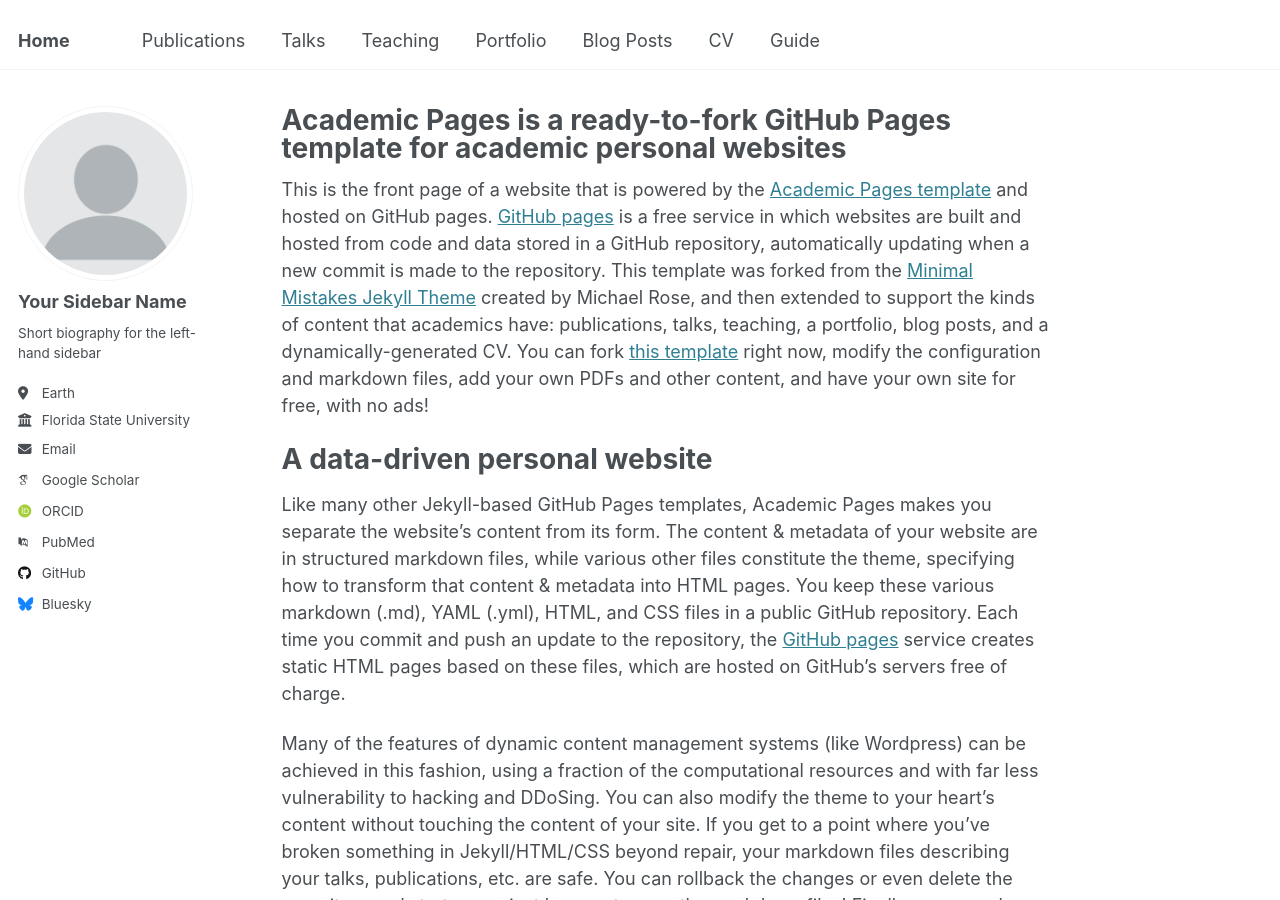
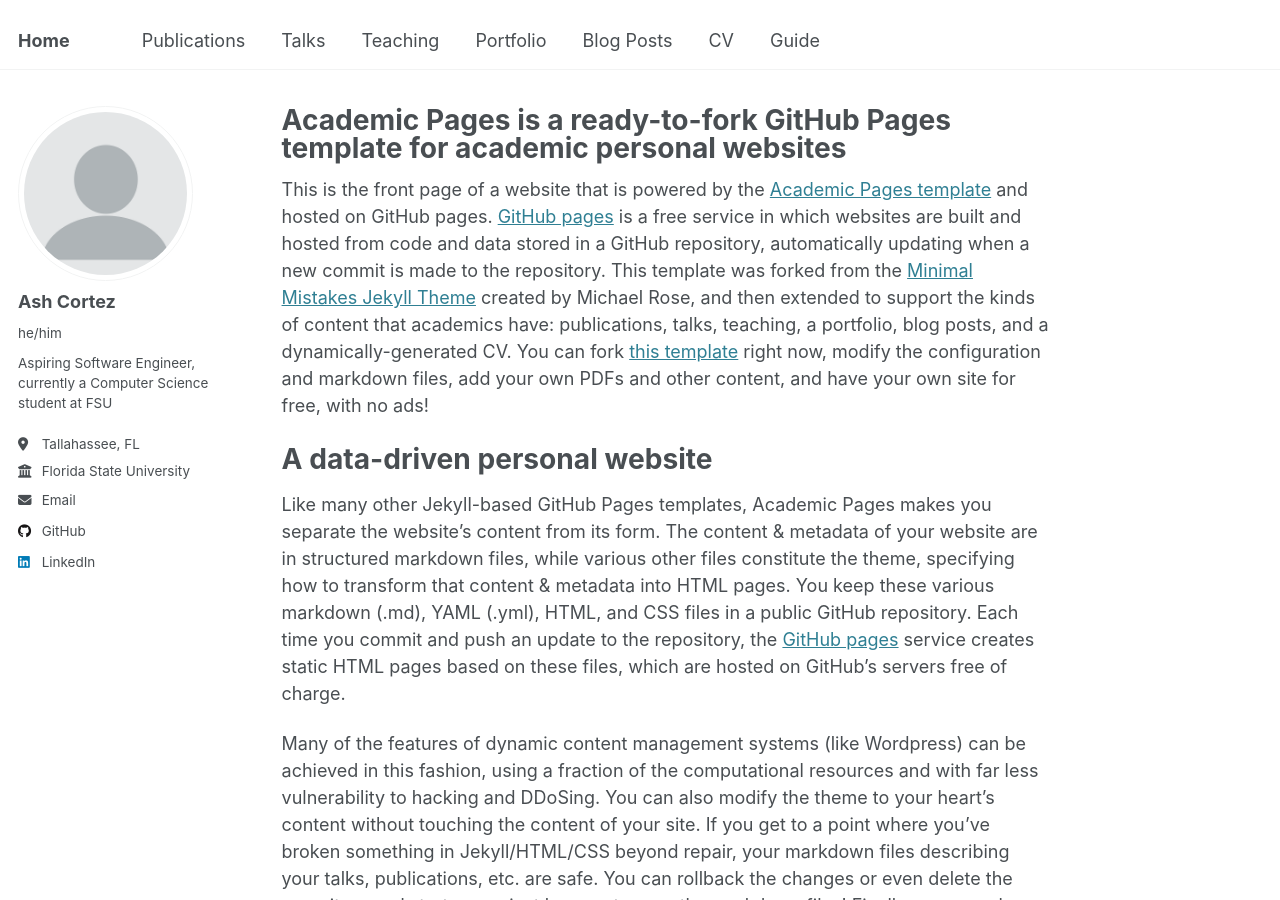
Before and after one commit to acortez1003/acortez1003.github.io, a Jekyll site: the page built from _pages/about.md, in a window 1280 px wide and 900 px high. Built offline with Jekyll 4.4.1, drawn with Linux system fonts in a browser that asks for light colours; some web fonts are replaced.

Commit message:
edit config

```diff
--- a/_config.yml
+++ b/_config.yml
@@ -15,7 +15,7 @@ name                     : &name "Ash Cortez"
 description              : &description "personal description"
 url                      : https://acortez1003.github.io # the base hostname & protocol for your site e.g. "https://[your GitHub username].github.io"
 baseurl                  : "" # the subpath of your site, e.g. "/blog"
-repository               : "academicpages/academicpages.github.io"
+repository               : "acortez1003/acortez1003.github.io"
 
 # Site Author - The following control what appear as part of the author content on the side bar.
 #               If a field is blank the icon and link will not appear, otherwise it will be shown.
@@ -23,21 +23,21 @@ repository               : "academicpages/academicpages.github.io"
 author:
   # Biographic information
   avatar           : "profile.png"
-  name             : "Your Sidebar Name"
-  pronouns         : # example: "she/her"
-  bio              : "Short biography for the left-hand sidebar"
-  location         : "Earth"
+  name             : "Ash Cortez"
+  pronouns         : "he/him"
+  bio              : "Aspiring Software Engineer, currently a Computer Science student at FSU"
+  location         : "Tallahassee, FL"
   employer         : "Florida State University"
   uri              : # URL
-  email            : "none@example.org"
+  email            : "alexcortez3001@gmail.com"
 
   # Academic websites
   arxiv            : # URL - Update with the correct link to your profile
-  googlescholar    : "https://scholar.google.com/citations?user=PS_CX0AAAAAJ"
+  googlescholar    : #"https://scholar.google.com/citations?user=PS_CX0AAAAAJ"
   impactstory      : # URL
-  orcid            : "http://orcid.org/yourorcidurl"
+  orcid            : #"http://orcid.org/yourorcidurl"
   semantic         : # URL
-  pubmed           : "https://www.ncbi.nlm.nih.gov/pubmed/?term=john+snow"
+  pubmed           : #"https://www.ncbi.nlm.nih.gov/pubmed/?term=john+snow"
   researchgate     : # URL
   scopus           : # URL
 
@@ -45,12 +45,12 @@ author:
   bitbucket        : # Username - Update with your username on the site
   codepen          : # Username
   dribbble         : # Username
-  github           : "academicpages"
+  github           : "acortez1003"
   kaggle           : # Username
   stackoverflow    : # User number or user number and name (i.e., use "1" or "1/jeff-atwood")
 
   # Social media
-  bluesky          : "bsky.app" # Replace this with you Bluesky username
+  bluesky          : #"bsky.app" # Replace this with you Bluesky username
   facebook         : # Username
   flickr           : # Username
   foursquare       : # Username
@@ -59,7 +59,7 @@ author:
   keybase          : # Username
   instagram        : # Username
   lastfm           : # Username
-  linkedin         : # Username
+  linkedin         : acortez1003
   mastodon         : # URL
   medium           : # URL
   pinterest        : # Username
```
